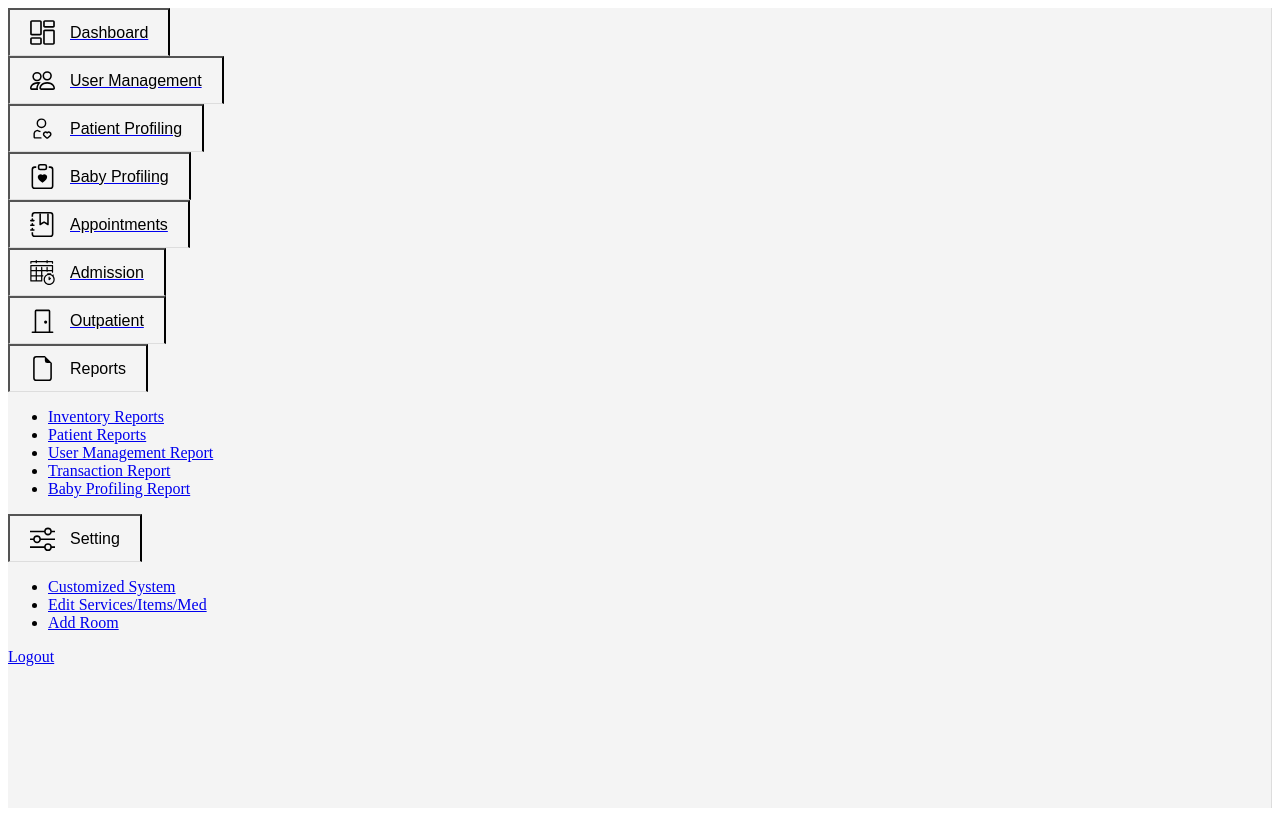
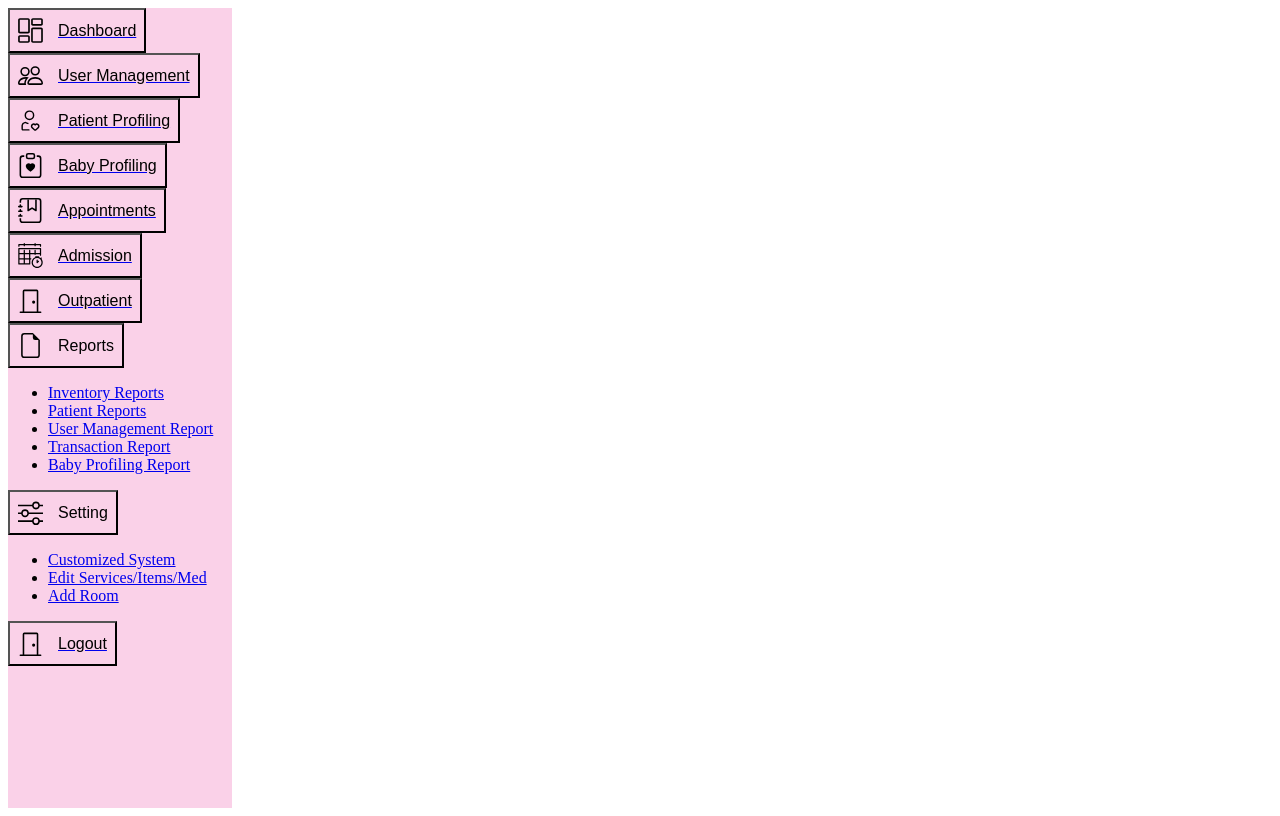
Before and after one commit to Enzo0Gomez/capstone_1, a PHP site: page /capstone_maternal/tabadmin.php in a window 1280 px wide. Run offline with PHP 8.4, Linux system fonts and the light colour scheme.

Commit message:
Update tabadmin.php

```diff
--- a/capstone_maternal/admin/tabadmin.php
+++ b/capstone_maternal/admin/tabadmin.php
@@ -15,8 +15,6 @@
             display: flex;
             width: auto;
             min-height: 100vh;
-            background-color: #f4f4f4;
-            border-right: 1px solid #ddd;
         }
 
         .tab-link {
@@ -24,36 +22,63 @@
             align-items: center;
             justify-content: start;
             gap: 15px;
-            padding: 10px 20px;
             background-color: transparent;
             font-size: 16px;
             font-weight: 500;
             cursor: pointer;
             transition: background-color 0.3s ease, color 0.3s ease;
-            border-bottom: 1px solid #ddd;
         }
 
-        .tab-link:hover {
-            background-color: #e0e0e0;
-            color: #333;
-        }
-
-        .tab-link.active {
-            background-color: #ddd;
-            color: #000;
-            font-weight: bold;
-        }
 
         .tab-link svg {
             flex-shrink: 0;
             /* Prevent the icon from shrinking */
+        }
+
+        .tab-menu {
+            width: 14em;
+            background-color: #FAD1E8;
+
+        }
+
+        .tab-menu button {
+            color: #000;
+            /* Light pink text */
+            padding: 0.5em;
+            transition: background 0.3s, color 0.3s;
+        }
+
+
+
+
+        @media (max-width: 768px) {
+            .tab-menu {
+                position: fixed;
+                left: -17em;
+                transition: left 0.3s ease;
+            }
+
+            .tab-menu.open {
+                left: 0;
+            }
+        }
+
+        .tab-content {
+            flex-grow: 1;
+            padding: 2rem;
+            display: flex;
+        }
+
+        .tab-content>.content {
+            flex-grow: 1;
+            /* Makes the content stretch */
         }
     </style>
 
 
     <div class="vertical-tabs">
         <div class="tab-menu">
-            <a class="link" href="dashboard.php"><button class="tab-link p-3" onclick="showTab('dashboard')">
+            <a class="link" href="dashboard.php"><button class="tab-link p-3 active" data-tab="tab1" onclick="showTab('tab1')">
                     <svg xmlns="http://www.w3.org/2000/svg" xmlns:xlink="http://www.w3.org/1999/xlink" version="1.1"
                         width="25" height="25" viewBox="0 0 256 256" xml:space="preserve">
                         <defs>
@@ -170,8 +195,10 @@
                 </ul>
             </div>
             <a href="../login-system/logout.php"
-   class="w-full bg-red-500 text-white py-2 rounded-lg hover:bg-red-600 transition text-center block">
-   Logout
+                class="link"><button class="tab-link p-3"><svg xmlns="http://www.w3.org/2000/svg" width="25" height="25" fill="currentColor" class="bi bi-door-closed" viewBox="0 0 16 16">
+                <path d="M3 2a1 1 0 0 1 1-1h8a1 1 0 0 1 1 1v13h1.5a.5.5 0 0 1 0 1h-13a.5.5 0 0 1 0-1H3zm1 13h8V2H4z"/>
+                <path d="M9 9a1 1 0 1 0 2 0 1 1 0 0 0-2 0"/>
+                </svg>Logout</button>
             </a>
         </div>
 </body>
@@ -180,7 +207,7 @@
             // Hide all tab content
             const contents = document.querySelectorAll('.tab-content');
             contents.forEach(content => {
-            content.style.display = 'none';
+                content.classList.add('hidden');
             });
 
             // Remove active class from all tab links
@@ -193,11 +220,11 @@
             // Show the selected tab content
             const selectedTabContent = document.getElementById(tabId);
             if (selectedTabContent) {
-            selectedTabContent.style.display = 'block';
+                selectedTabContent.classList.remove('hidden');
             }
 
             // Activate the selected tab link
-        const selectedTabLink = document.querySelector(`.tab-link[onclick="showTab('${tabId}')"]`);
+            const selectedTabLink = document.querySelector(`.tab-link[data-tab="${tabId}"]`);
             if (selectedTabLink) {
                 selectedTabLink.classList.add('active');
                 selectedTabLink.setAttribute('aria-selected', 'true');
```
Lines whose indentation alone changed are shown as unchanged.
